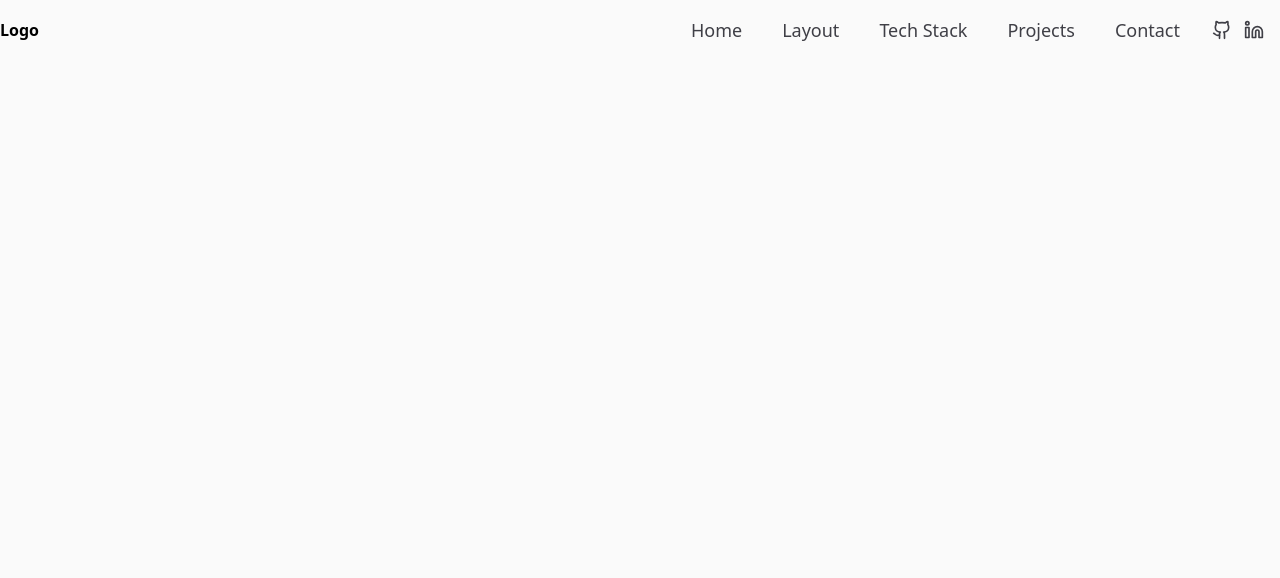
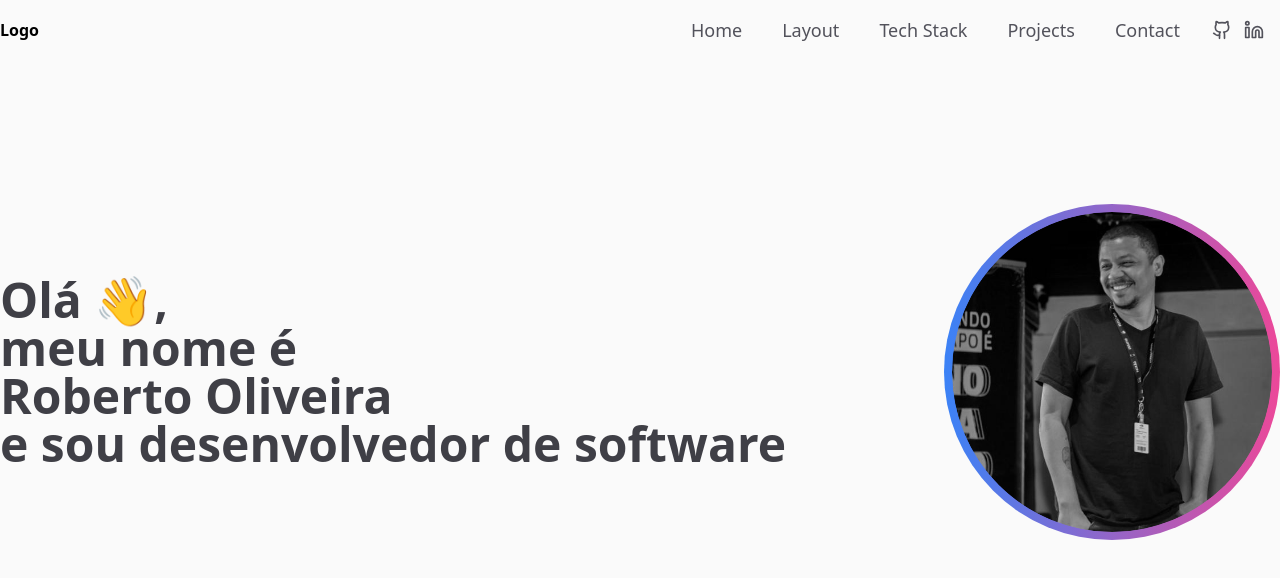
Before and after one commit to robertotics4/my-portifolio, a Next.js app: page / in a window 1280 px wide. Shown: the top 578 px of the page. Built offline with nearby package versions, Linux system fonts and the light colour scheme.

Commit message:
feat: create presentation

```diff
--- a/src/app/page.tsx
+++ b/src/app/page.tsx
@@ -1,3 +1,9 @@
+import { Presentation } from '@/components/Presentation'
+
 export default function Home() {
-  return <main></main>
+  return (
+    <main>
+      <Presentation />
+    </main>
+  )
 }
--- a/src/components/NavBar.tsx
+++ b/src/components/NavBar.tsx
@@ -7,7 +7,7 @@ type ItemProps = {
 function Item({ title }: ItemProps) {
   return (
     <li>
-      <a className="text-medium text-lg text-zinc-700" href="#">
+      <a className="text-medium text-lg text-zinc-600" href="#">
         {title}
       </a>
     </li>
@@ -29,10 +29,10 @@ export function Navbar() {
 
       <div className="flex items-center gap-3 p-4">
         <a href="#">
-          <Github className="h-5 w-5 text-zinc-700" />
+          <Github className="h-5 w-5 text-zinc-600" />
         </a>
         <a href="#">
-          <Linkedin className="h-5 w-5 text-zinc-700" />
+          <Linkedin className="h-5 w-5 text-zinc-600" />
         </a>
       </div>
     </nav>
--- /dev/null
+++ b/src/components/Presentation.tsx
@@ -0,0 +1,26 @@
+import Image from 'next/image'
+import profileImage from '../../public/assets/profile.png'
+
+export function Presentation() {
+  return (
+    <div className="mt-36 flex place-content-between items-center">
+      <div className="max-w-2x">
+        <strong className="text-5xl text-zinc-700">
+          Olá 👋,
+          <br />
+          meu nome é<br />
+          Roberto Oliveira
+          <br />e sou desenvolvedor de software
+        </strong>
+      </div>
+
+      <div className="w-84 h-84 flex items-center justify-center rounded-full bg-gradient-to-r from-blue-500 to-pink-500">
+        <Image
+          src={profileImage}
+          className="h-80 w-80 rounded-full saturate-0 filter"
+          alt="Profile do Roberto Oliveira"
+        />
+      </div>
+    </div>
+  )
+}
--- a/tailwind.config.ts
+++ b/tailwind.config.ts
@@ -3,7 +3,14 @@ import type { Config } from 'tailwindcss'
 const config: Config = {
   content: ['./src/**/*.tsx'],
   theme: {
-    extend: {},
+    extend: {
+      width: {
+        '84': '21rem',
+      },
+      height: {
+        '84': '21rem',
+      },
+    },
   },
   plugins: [],
 }
```
Also changed, not shown: public/assets/profile.png (added).
